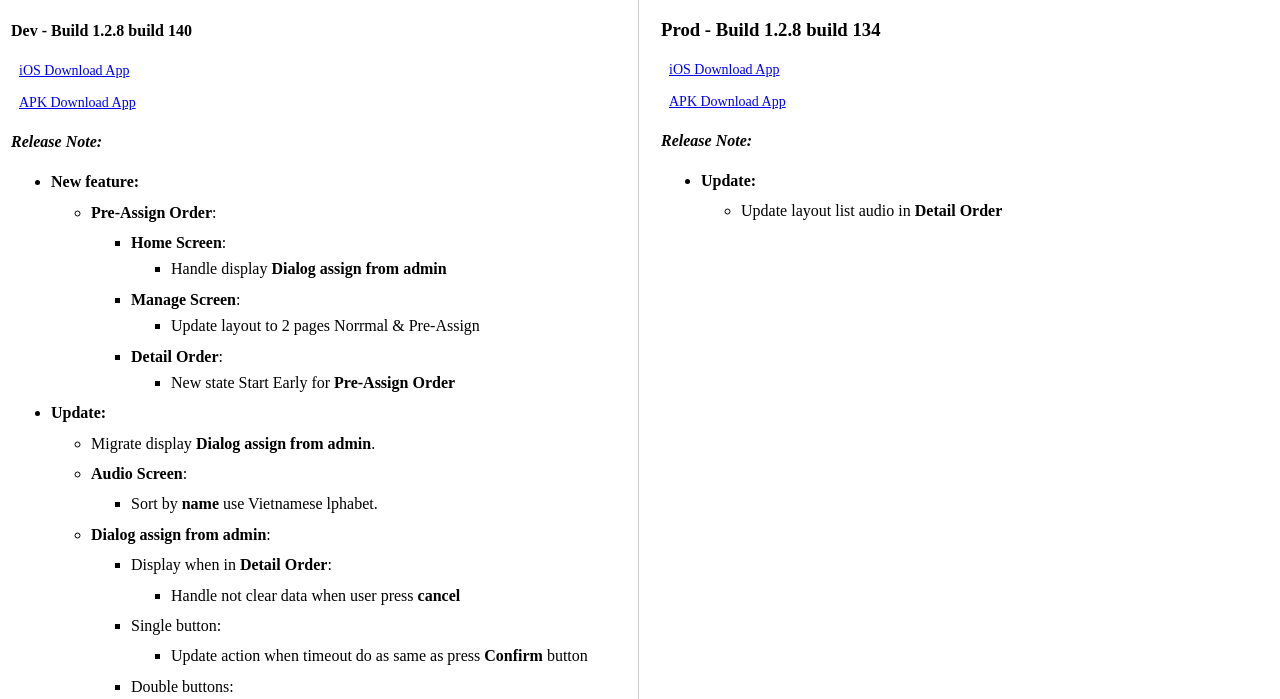
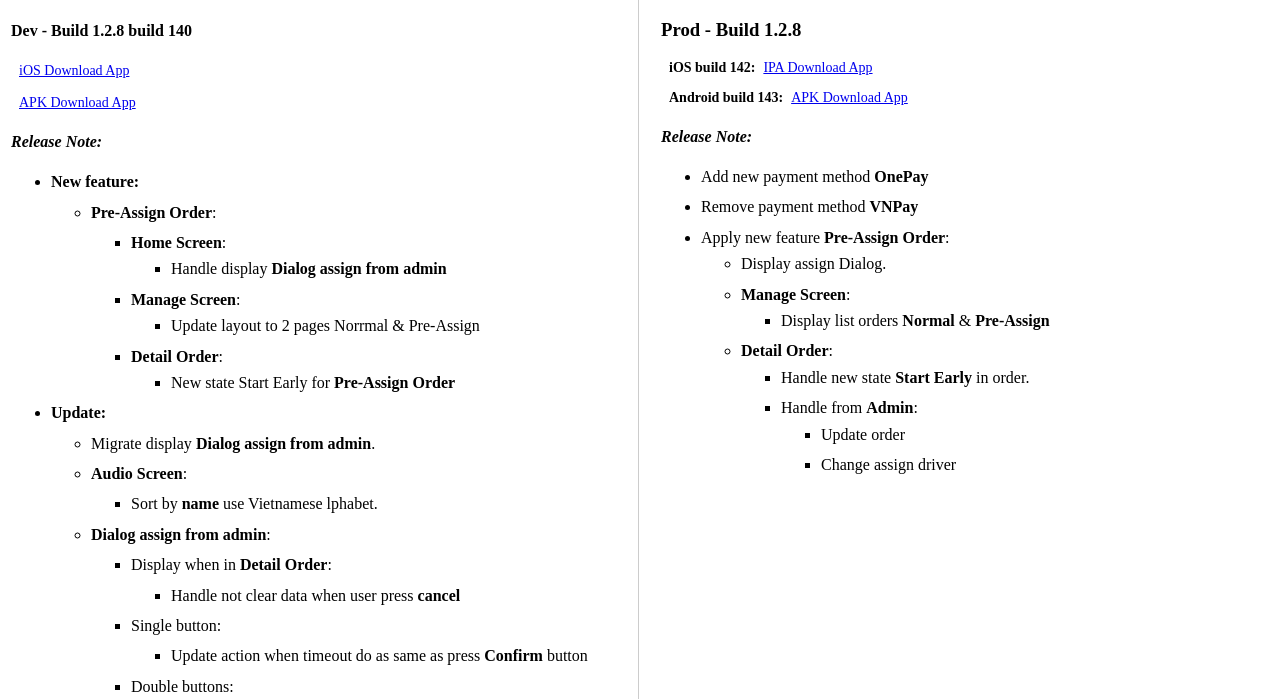
Before and after one commit to hungHatto/hungnguyen.github.io, a plain HTML site: page index.html in a window 1280 px wide. Shown: the part 99-798 px from the top of the page. Drawn offline with Linux system fonts and the light colour scheme.

Commit message:
- UPDATE APP CUSTOMER-PARTNER 2.1.8 BUILD 67 & APP DRIVER 1.2.8 BUILD 142

```diff
--- a/index.html
+++ b/index.html
@@ -140,16 +140,18 @@
             <!-- Driver Prod -->
             <td style="width: 50%; vertical-align: top; padding-left: 20px;">
                 <div style="display: flex;">
-                    <h3>Prod - Build 1.2.8 build 134</h3>
+                    <h3>Prod - Build 1.2.8</h3>
                 </div>
 
                 <div class="main-info">
-                    <div class="download-item">
+                    <div class="download-item" style="display: flex; gap: 8px;">
+                         <span style="font-weight: bold; font-size: 14px;">iOS build 142:</span>
                         <a href="itms-services://?action=download-manifest&amp;url=https://github.com/hungHatto/hungnguyen.github.io/raw/refs/heads/master/ios/appDriver/production/manifest.plist" style="font-size: 14px;">
-                            iOS Download App
+                            IPA Download App
                         </a>
                     </div>
-                    <div class="download-item">
+                    <div class="download-item" style="display: flex; gap: 8px;">
+                        <span style="font-weight: bold; font-size: 14px;">Android build 143: </span>
                         <a href="https://github.com/hungHatto/hungnguyen.github.io/raw/refs/heads/master/android/appDriver/production/HoiAnGo-Driver-Prod.apk" style="font-size: 14px;">
                             APK Download App
                         </a>
@@ -159,10 +161,29 @@
                 <div class="release-section">
                     <em class="subtitle">Release Note:</em>
                     <ul class="release-detail">
-                        <li><strong>Update:</strong></li>
-                        <ul class="release-detail-note">
-                            <li>Update layout list audio in <strong>Detail Order</strong></li>
-                        </ul>
+                        <li>Add new payment method <strong>OnePay</strong></li>
+                        <li>Remove payment method <strong>VNPay</strong></li>
+                        <li>Apply new feature <strong>Pre-Assign Order</strong>:
+                            <ul class="release-detail-note">
+                                <li>Display assign Dialog.</li>
+                                <li><strong>Manage Screen</strong>:
+                                    <ul class="release-detail-note">
+                                        <li>Display list orders <strong>Normal</strong> &amp; <strong>Pre-Assign</strong></li>
+                                    </ul>
+                                </li>
+                                <li><strong>Detail Order</strong>:
+                                    <ul class="release-detail-note">
+                                        <li>Handle new state <strong>Start Early</strong> in order.</li>
+                                        <li>Handle from <strong>Admin</strong>:
+                                            <ul class="release-detail-note">
+                                                <li>Update order</li>
+                                                <li>Change assign driver</li>
+                                            </ul>
+                                        </li>
+                                    </ul>
+                                </li>
+                            </ul>
+                        </li>
                     </ul>
                 </div>
             </td>
@@ -178,7 +199,7 @@
                 </div>
 
                 <div style="display: flex;">
-                    <h4>Dev - Build 2.1.8 - build 66</h3>
+                    <h4>Dev - Build 2.1.8 - build 67</h3>
                 </div>
 
                 <div class="main-info">
@@ -201,7 +222,7 @@
                         <ul class="release-detail-note">
                              <li> <strong>Home screen:</strong>
                                 <ul class="release-detail-note">
-                                    <li><strong>Remove</strong> Draft Order></li>
+                                    <li><strong>Remove</strong> Draft Order</li>
                                 </ul>
                             </li>
                             <li><strong>Detail Form Booking (E-Taxi & Tour):</strong>
```
Also changed, not shown: 8 other files.
